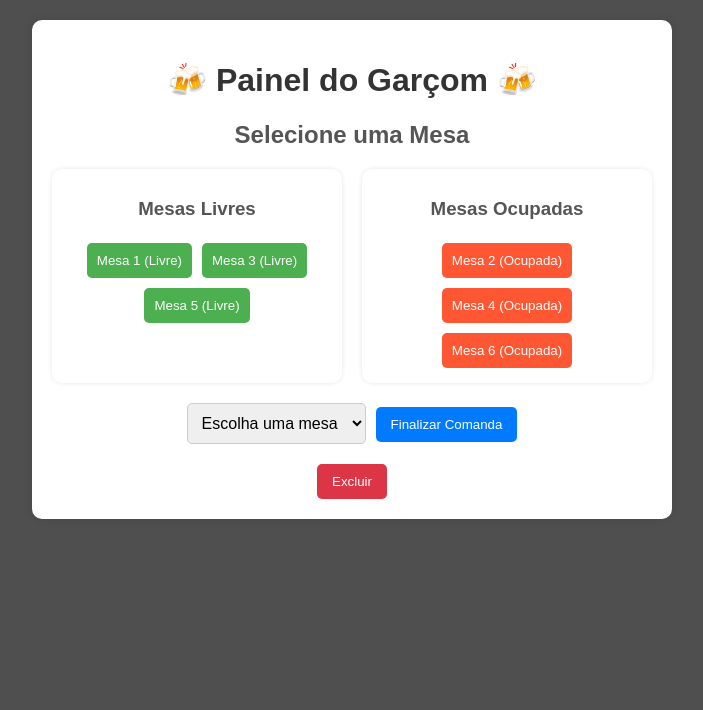
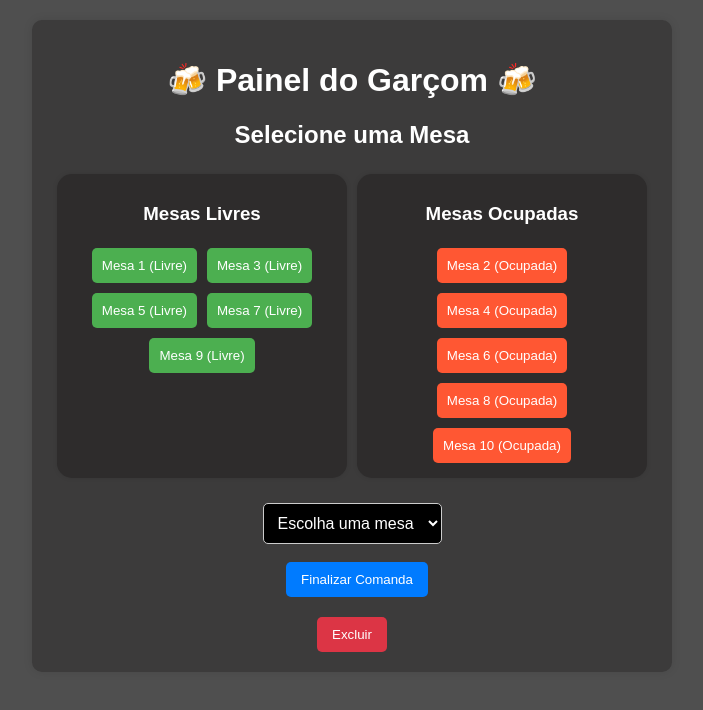
Before and after one commit to Arthurad11/projeto_integrador, a Next.js app in the folder projeto_integrador/: page /comanda_garcom in a window 1280 px wide. Shown: the top 710 px of the page, without its empty margins (288-991 px from the left). Built offline with nearby package versions, Linux system fonts and the light colour scheme.

Commit message:
atualizando comandas

```diff
--- a/projeto_integrador/app/comanda_cliente/cliente.css
+++ b/projeto_integrador/app/comanda_cliente/cliente.css
@@ -11,6 +11,7 @@ body {
     padding: 20px;
     background: #333;
     border-radius: 10px;
+
 }
 
 h1, h2 {
@@ -63,7 +64,3 @@ button:hover {
     background-color: green;
     color: white;
 }
-
-.buttonexcluir{
-    background-color: ;
-}
--- a/projeto_integrador/app/comanda_garcom/garcom.css
+++ b/projeto_integrador/app/comanda_garcom/garcom.css
@@ -9,7 +9,7 @@ body{
     text-align: center;
     padding: 20px;
     font-family: Arial, sans-serif;
-    background-color: #ffffff;
+    background-color:  #08070744;
     border-radius: 10px;
     max-width: 600px;
     margin: 20px auto;
@@ -17,13 +17,11 @@ body{
 
 }
 
-h1 {
-    color: #333;
+h1 , h2 , h3 {
+    color: white;
 }
 
-h2, h3 {
-    color: #555;
-}
+
 
 /* Estilização das mesas */
 .mesa_container {
@@ -35,9 +33,24 @@ h2, h3 {
 .mesas_coluna {
     width: 45%;
     padding: 10px;
-    background: white;
-    border-radius: 10px;
+    margin: 5px;
+    background-color:  #08070744;
+    border-radius: 15px;
     box-shadow: 0 0 5px rgba(0, 0, 0, 0.1);
+
+
+}
+
+
+.mesas_coluna2 {
+    width: 45%;
+    padding: 10px;
+    margin: 5px;
+    background-color:  #08070744;
+    border-radius: 15px;
+    box-shadow: 0 0 5px rgba(0, 0, 0, 0.1);
+
+
 }
 
 .mesa_livre {
@@ -48,9 +61,10 @@ h2, h3 {
     border: none;
     cursor: pointer;
     border-radius: 5px;
+
 }
 
-.mesa_ocupado {
+.mesa_ocupada {
     background-color: #FF5733;
     color: white;
     padding: 10px;
@@ -60,9 +74,7 @@ h2, h3 {
     border-radius: 5px;
 }
 
-.mesa_livre:hover, .mesa_ocupado:hover {
-    opacity: 0.8;
-}
+
 
 /* Estilização do select e botão de finalização */
 .mesa_selecao {
@@ -74,6 +86,8 @@ h2, h3 {
     font-size: 16px;
     border-radius: 5px;
     border: 1px solid #ccc;
+    background-color: black;
+    color: white;
 }
 
 .buttonfinalizar {
--- a/projeto_integrador/app/comanda_garcom/page.js
+++ b/projeto_integrador/app/comanda_garcom/page.js
@@ -1,4 +1,5 @@
 "use client";
+
 
 
 import React, { useState } from "react";
@@ -16,6 +17,13 @@ function PainelGarcom() {
         { id: 4, status: "ocupada" },
         { id: 5, status: "livre" },
         { id: 6, status: "ocupada" },
+        { id: 7, status: "livre" },
+        { id: 8, status: "ocupada" },
+        { id: 9, status: "livre" },
+        { id: 10, status: "ocupada" },
+
+
+
 
     ];
 
@@ -51,10 +59,10 @@ function PainelGarcom() {
                 </div>
 
                 {/* Coluna de Mesas Ocupadas */}
-                <div className="mesas_coluna">
+                <div className="mesas_coluna2">
                     <h3>Mesas Ocupadas</h3>
                     {mesas.filter(mesa => mesa.status === "ocupada").map(mesa => (
-                        <button key={mesa.id} className="mesa_ocupado" onClick={() => visualizarPedido(mesa.id)}>
+                        <button key={mesa.id} className="mesa_ocupada" onClick={() => visualizarPedido(mesa.id)}>
                             Mesa {mesa.id} (Ocupada)
                         </button>
                     ))}
@@ -75,7 +83,7 @@ function PainelGarcom() {
                             Mesa {mesa.id}
                         </option>
                     ))}
-                </select>
+                </select> <br/> <br/>
                 <button className="buttonfinalizar" onClick={finalizarComanda}>
                     Finalizar Comanda
                 </button>
```
